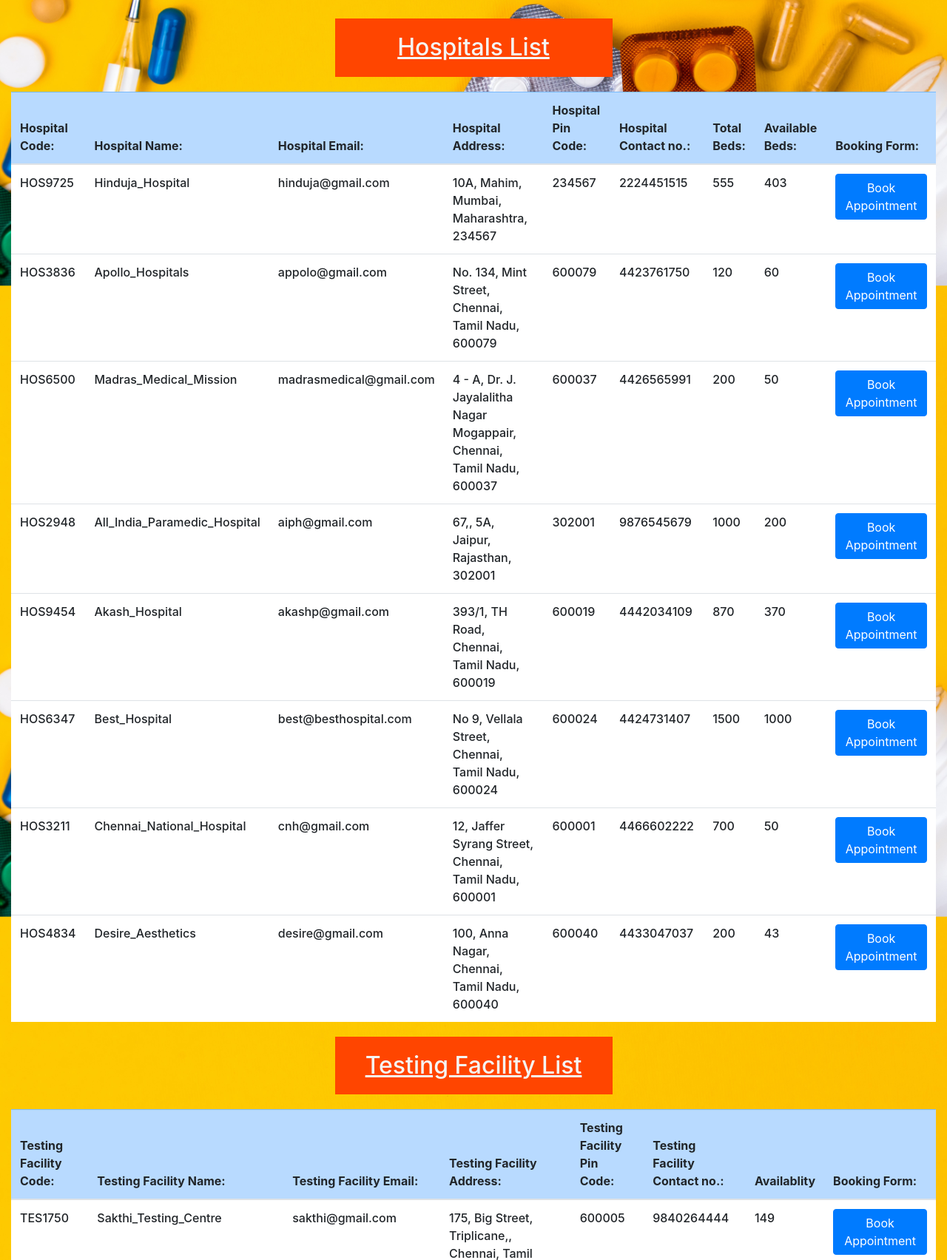
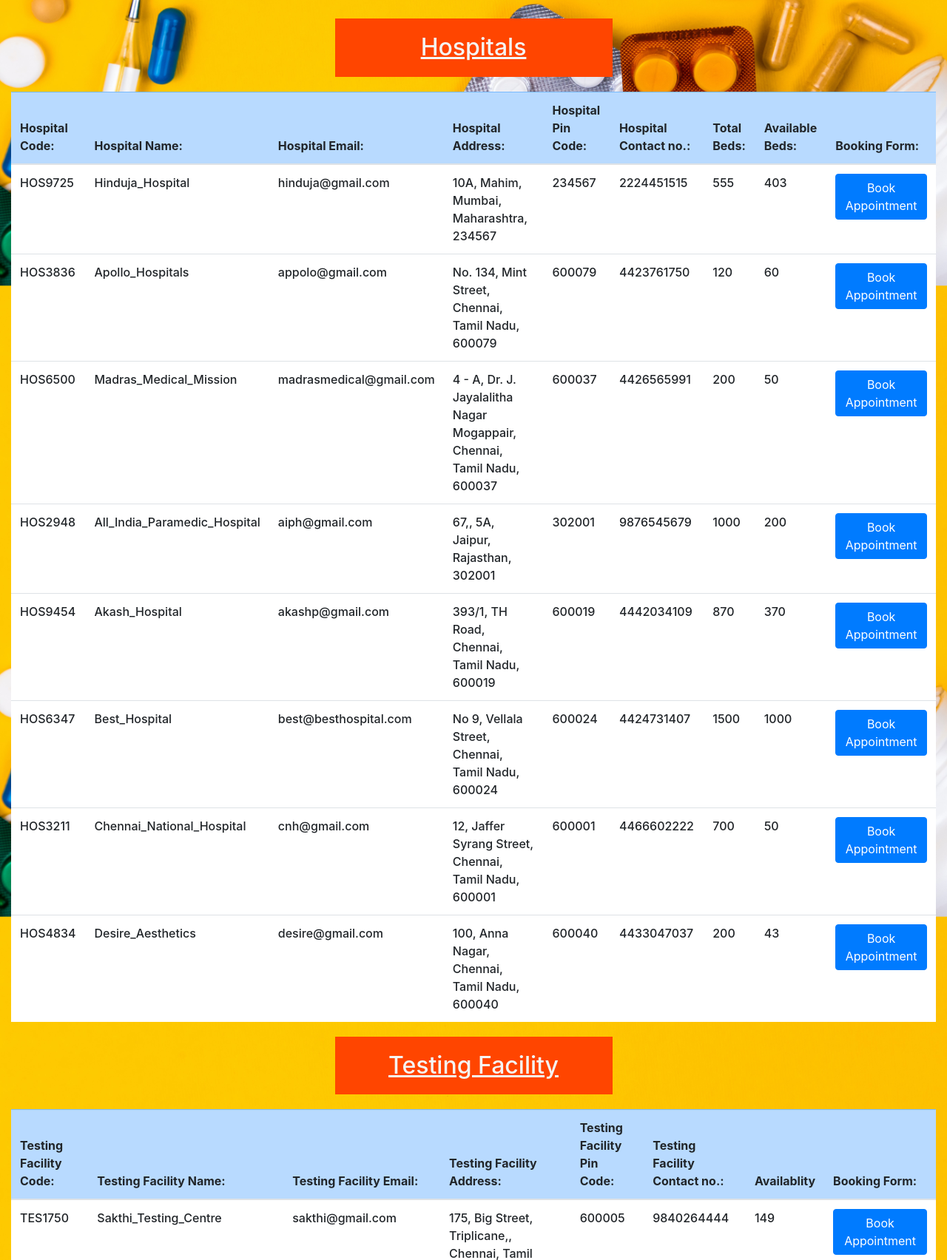
Before and after one commit to m-a-rahul/COVID19-BOT, a Django app: page / in a window 1280 px wide. Shown: the part 467-2171 px from the top of the page at 74% size. Run offline with Django 3.2, Linux system fonts and the light colour scheme; a user stored in the database is signed in; data comes from the database, SQL or seed files in the repository; both versions use the stored data as it was after the commit; some libraries are stand-ins or nearby versions.

Commit message:
data addition

```diff
--- a/accounts/forms.py
+++ b/accounts/forms.py
@@ -43,5 +43,5 @@ class HospitalprofileForm(ModelForm):
 
 class TestingprofileForm(ModelForm):
     class Meta:
-        fields =("door_no","street","city","state","address","contact_no","pin_code","availablity")
+        fields =("door_no","street","city","state","contact_no","pin_code","availablity")
         model = Testingprofile
--- a/general/templates/general/report_form.html
+++ b/general/templates/general/report_form.html
@@ -21,7 +21,7 @@
                 background-color: rgb(255, 196, 0);
             }
 </style>
-<h2 style="text-align: center; text-decoration: black underline; margin: 50px;">Welcome to the Appointment Booking Form</h2>
+<h2 style="text-align: center; text-decoration: black underline; margin: 50px;">Welcome to the Result Updation Portal</h2>
     <form style="margin: 40px;" method="post">
       {% csrf_token %}
       {{ form.as_p }}
--- a/templates/base.html
+++ b/templates/base.html
@@ -140,11 +140,12 @@ body {
   <span id="count"></span>
 <div class="topnav" id="myTopnav">
   <a href="{% url 'home' %}" class="active">Home</a>
+  {% if user.is_authenticated %}
+
+  <a href="{% url 'accounts:logout' %}">Log Out</a>
+  {% else %}
   <a href="#hospital">Hospital</a>
   <a href="#testing">Testing</a>
-  {% if user.is_authenticated %}
-  <a href="{% url 'accounts:logout' %}">Log Out</a>
-  {% else %}
   <div class="dropdn">
     <button class="dropbtn" style="font-weight: 700; color: #f2f2f2;;">Sign-In
       <i class="fa fa-caret-down"></i>
--- a/templates/index.html
+++ b/templates/index.html
@@ -228,7 +228,7 @@ table {
   {% endfor %}
 </table>
 {% endif %}
-<h2 id="hospital" style="text-align: center;margin: 20px;background-color: orangered; margin-left: 35%;margin-right: 35%;padding: 20px;"><u>Hospitals List</u></h2>
+<h2 id="hospital" style="text-align: center;margin: 20px;background-color: orangered; margin-left: 35%;margin-right: 35%;padding: 20px;"><u>Hospitals</u></h2>
 <table class="table table-responsive">
   <thead class="table-primary">
     <th>Hospital Code:</th>
@@ -259,7 +259,7 @@ table {
   </tr>
   {% endfor %}
 </table>
-<h2 id="testing" style="text-align: center;margin: 20px;background-color: orangered; margin-left: 35%;margin-right: 35%;padding: 20px;"><u>Testing Facility List</u></h2>
+<h2 id="testing" style="text-align: center;margin: 20px;background-color: orangered; margin-left: 35%;margin-right: 35%;padding: 20px;"><u>Testing Facility</u></h2>
 <table class="table table-hover">
   <thead class="table-primary">
     <th>Testing Facility Code:</th>
```
Also changed, not shown: db.sqlite3.
